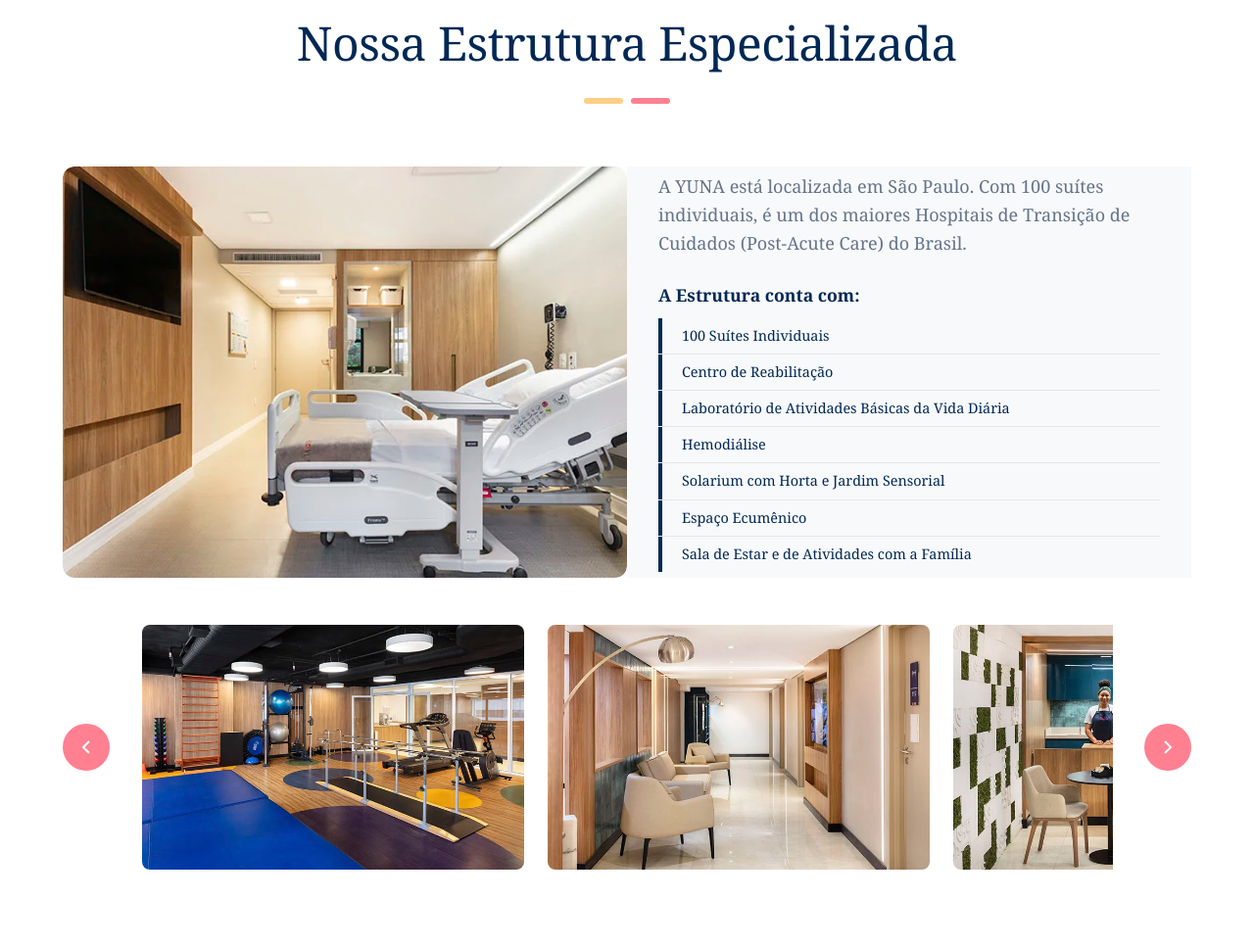
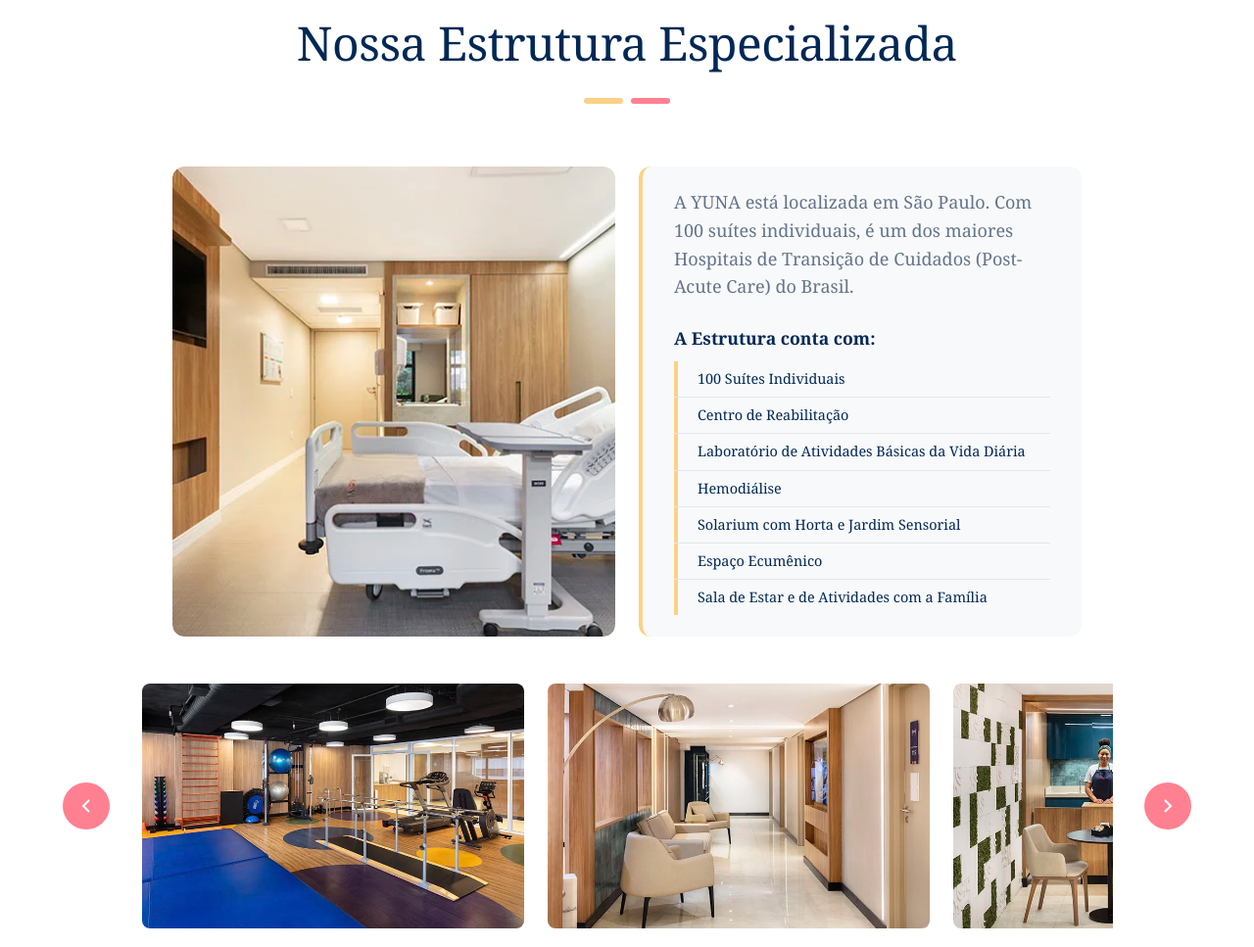
Before and after one commit to BelgosBrazil/yuna-v2, a website: page pacientes.html in a window 1280 px wide. Shown: the part 3383-4350 px from the top of the page at 98% size. Drawn offline with Linux system fonts and the light colour scheme; a script that the page names is missing; a web font is replaced by a local one.

Commit message:
Atualização de espaçamento

```diff
--- a/pacientes.css
+++ b/pacientes.css
@@ -2111,7 +2111,11 @@
 .estrutura-grid-modern {
     display: grid;
     grid-template-columns: 1fr 1fr;
-    height: 420px;
+    gap: 1.5rem;
+    height: 480px;
+    margin-bottom: 3rem;
+    max-width: 100%;
+    padding: 0 calc(2rem + 48px + 2rem);
 }
 
 /* Foto Principal - Esquerda */
@@ -2139,6 +2143,8 @@
     justify-content: center;
     height: 100%;
     overflow: hidden;
+    border-left: 4px solid var(--secondary-color);
+    border-radius: 12px;
 }
 
 .estrutura-intro {
@@ -2187,6 +2193,16 @@
 
 .info-item:last-child {
     border-bottom: none;
+}
+
+.estrutura-section .info-item::before {
+    content: '';
+    position: absolute;
+    left: 0;
+    top: 0;
+    bottom: 0;
+    width: 4px;
+    background: var(--secondary-color);
 }
 
 .info-item::before {
@@ -2680,6 +2696,8 @@
     .estrutura-grid-modern {
         grid-template-columns: 1fr;
         height: auto;
+        margin-bottom: 2rem;
+        padding: 0 var(--spacing-md);
     }
 
     .estrutura-main-image {
```
